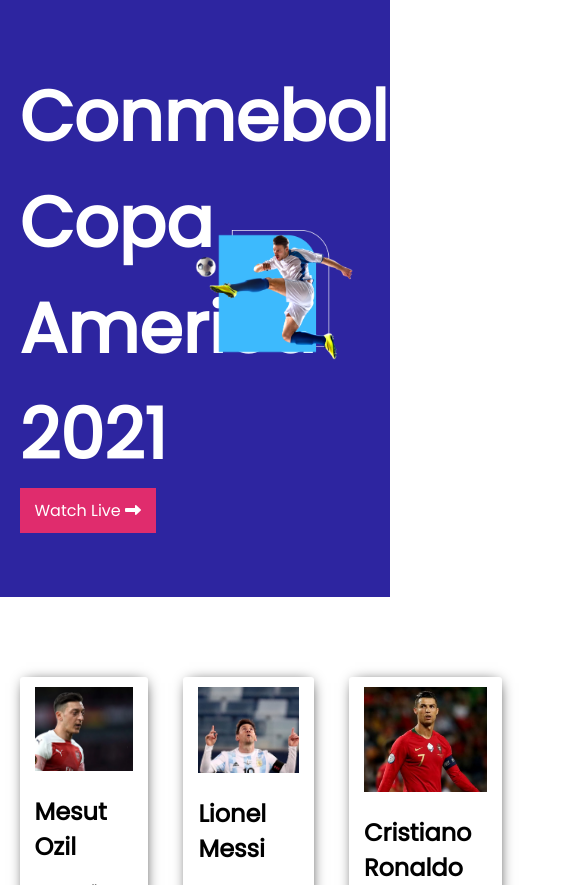
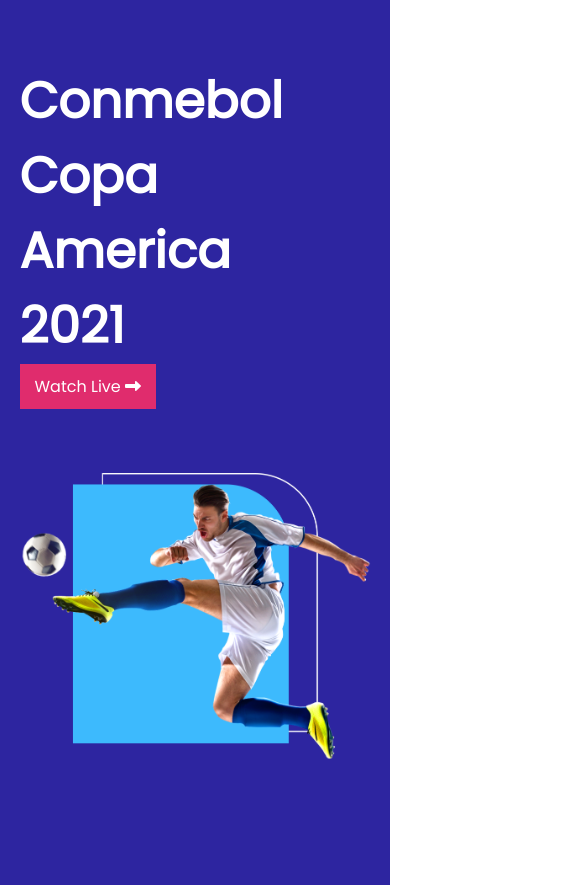
Before and after one commit to mdrobin45/copa-america-football-match, a plain HTML site: page index.html in a window 390 px wide. Shown: the top 885 px of the page, 585 px wide, since content can reach past the window. Drawn offline with Linux system fonts and the light colour scheme.

Commit message:
Responsive complete

```diff
--- a/index.html
+++ b/index.html
@@ -13,8 +13,8 @@
     <link rel="preconnect" href="https://fonts.googleapis.com">
     <link rel="preconnect" href="https://fonts.gstatic.com" crossorigin>
     <link href="https://fonts.googleapis.com/css2?family=Poppins&display=swap" rel="stylesheet">
-    <!-- Font Awesome Kit -->
-    <script src="https://kit.fontawesome.com/d14bab855c.js" crossorigin="anonymous"></script>
+    <!-- Responsive Stylesheet -->
+    <link rel="stylesheet" href="responsive.css">
 </head>
 <body>
     <!-- Header Section Start -->
@@ -236,5 +236,8 @@
         </div>
         <p>Copyright &#169 2022 Football</p>
     </footer>
+
+    <!-- Font Awesome Kit -->
+    <script src="https://kit.fontawesome.com/d14bab855c.js" crossorigin="anonymous"></script>
 </body>
 </html>
--- /dev/null
+++ b/responsive.css
@@ -0,0 +1,32 @@
+@media only screen and (max-width:668px) {
+    /* Header Responsive */
+    h1 {
+        font-size: 50px;
+    }
+    #header> div,
+    .highlight-section,
+    .recent-news-section {
+        display: inherit;
+    }
+    /* Highlight Responsive */
+    .highlight-section{
+        padding: inherit;
+    }
+    #header section:nth-child(2),
+    .highlight-section > div {
+        width: 100%;
+        padding: 4rem 0;
+    }
+    #header section:nth-child(2) img,
+    .highlight-section > article {
+        width: 100%;
+    }
+    /* Players Section Responsive */
+    .container.player-section {
+        grid-template-columns: 1fr;
+    }
+    /* Gallery Responsive */
+    .image-gallery{
+        grid-template-columns: 1fr;
+    }
+}
```
